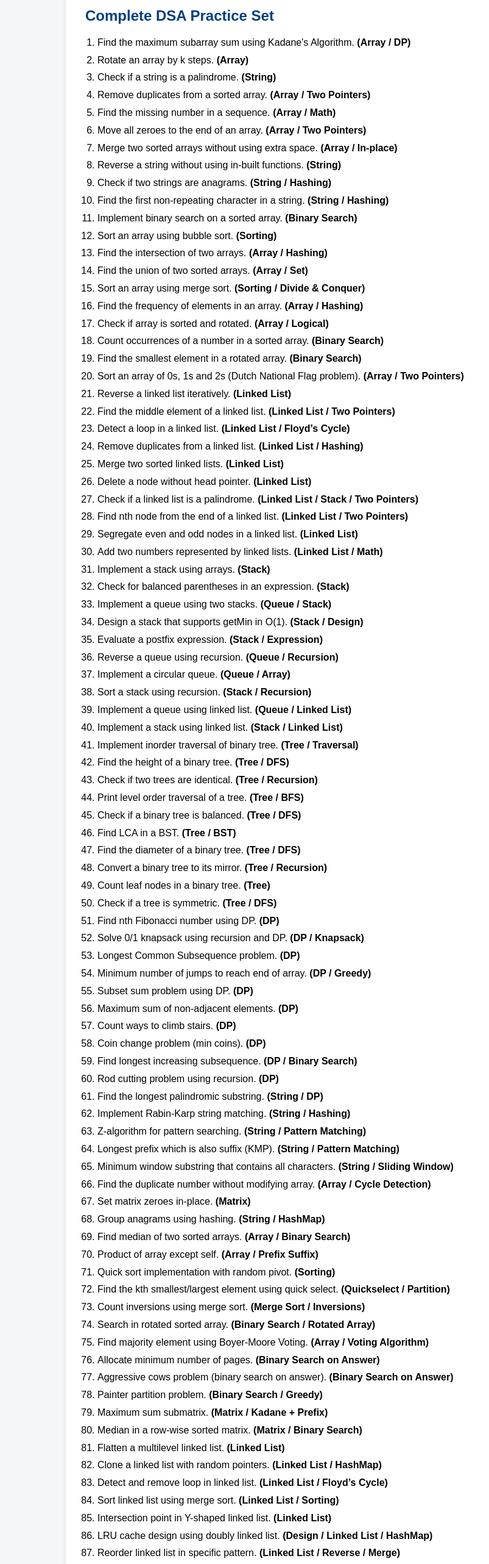
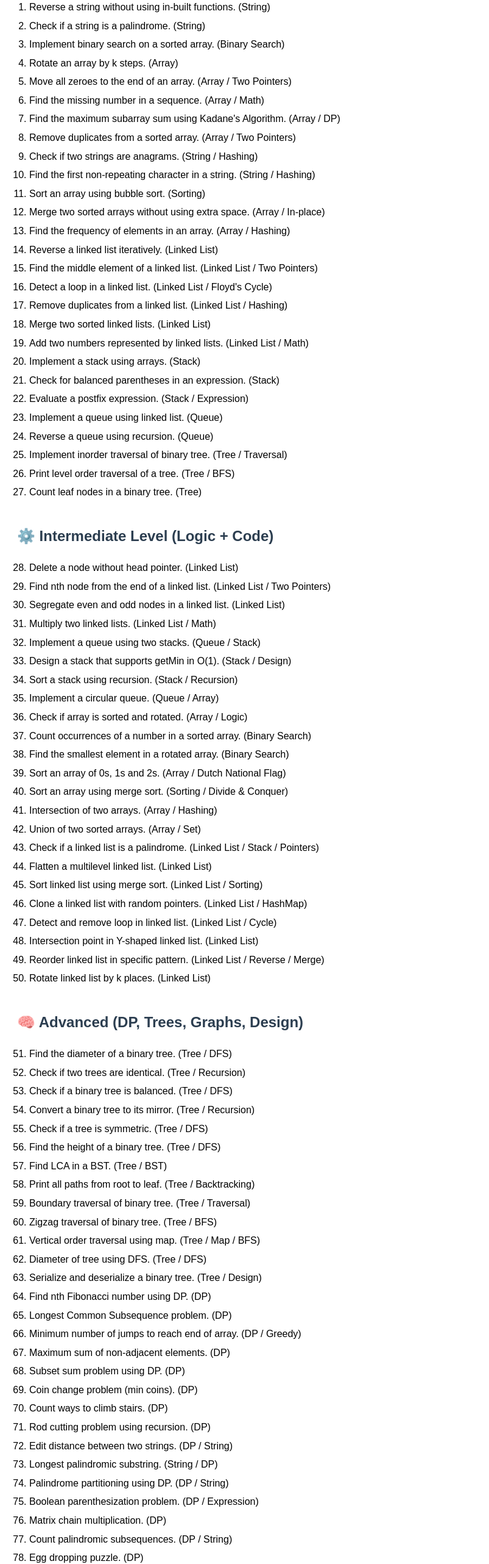
Before and after one commit to Vishalkc2303/prepare, a plain HTML site: page dsa.html in a window 1280 px wide. Shown: the part 200-2764 px from the top of the page at 61% size, without its empty margins (0-803 px from the left). Drawn offline with Linux system fonts and the light colour scheme.

Commit message:
Update dsa.html

```diff
--- a/dsa.html
+++ b/dsa.html
@@ -1,313 +1,164 @@
 <!DOCTYPE html>
 <html lang="en">
 <head>
-    <meta charset="UTF-8" />
-    <title>TCS DSA 200 Question Bank</title>
+  <meta charset="UTF-8">
+  <title>DSA Coding Questions</title>
   <style>
     body {
       font-family: Arial, sans-serif;
-        background-color: #f4f6f8;
-        margin: 0;
-        padding: 0;
-      }
-      header {
-        background-color: #004080;
-        color: white;
-        padding: 1.5rem;
-        text-align: center;
-      }
-      .container {
-        max-width: 1000px;
-        margin: 2rem auto;
-        background: white;
-        padding: 2rem;
-        border-radius: 8px;
-        box-shadow: 0 0 10px rgba(0, 0, 0, 0.1);
+      padding: 20px;
+      line-height: 1.6;
     }
     h2 {
-        color: #004080;
-        margin-bottom: 1rem;
+      color: #2c3e50;
+      margin-top: 40px;
     }
     ol {
       padding-left: 20px;
-        line-height: 1.8;
     }
-      footer {
-        background-color: #004080;
-        color: white;
-        text-align: center;
-        padding: 1rem;
-        margin-top: 2rem;
+    li {
+      margin-bottom: 5px;
+    }
+    .section {
+      margin-top: 30px;
     }
   </style>
 </head>
 <body>
-    <header>
-      <h1>TCS Ninja & Digital DSA 200-Question Bank</h1>
-    </header>
 
-    <div class="container">
-      <h2>Complete DSA Practice Set</h2>
-      <ol>
-        <li>
-          Find the maximum subarray sum using Kadane's Algorithm.
-          <b>(Array / DP)</b>
-        </li>
-        <li>Rotate an array by k steps. <b>(Array)</b></li>
-        <li>Check if a string is a palindrome. <b>(String)</b></li>
-        <li>
-          Remove duplicates from a sorted array. <b>(Array / Two Pointers)</b>
-        </li>
-        <li>Find the missing number in a sequence. <b>(Array / Math)</b></li>
-        <li>
-          Move all zeroes to the end of an array. <b>(Array / Two Pointers)</b>
-        </li>
-        <li>
-          Merge two sorted arrays without using extra space.
-          <b>(Array / In-place)</b>
-        </li>
-        <li>
-          Reverse a string without using in-built functions. <b>(String)</b>
-        </li>
-        <li>Check if two strings are anagrams. <b>(String / Hashing)</b></li>
-        <li>
-          Find the first non-repeating character in a string.
-          <b>(String / Hashing)</b>
-        </li>
-        <li>
-          Implement binary search on a sorted array. <b>(Binary Search)</b>
-        </li>
-        <li>Sort an array using bubble sort. <b>(Sorting)</b></li>
-        <li>Find the intersection of two arrays. <b>(Array / Hashing)</b></li>
-        <li>Find the union of two sorted arrays. <b>(Array / Set)</b></li>
-        <li>
-          Sort an array using merge sort. <b>(Sorting / Divide & Conquer)</b>
-        </li>
-        <li>
-          Find the frequency of elements in an array. <b>(Array / Hashing)</b>
-        </li>
-        <li>Check if array is sorted and rotated. <b>(Array / Logical)</b></li>
-        <li>
-          Count occurrences of a number in a sorted array.
-          <b>(Binary Search)</b>
-        </li>
-        <li>
-          Find the smallest element in a rotated array. <b>(Binary Search)</b>
-        </li>
-        <li>
-          Sort an array of 0s, 1s and 2s (Dutch National Flag problem).
-          <b>(Array / Two Pointers)</b>
-        </li>
-        <li>Reverse a linked list iteratively. <b>(Linked List)</b></li>
-        <li>
-          Find the middle element of a linked list.
-          <b>(Linked List / Two Pointers)</b>
-        </li>
-        <li>
-          Detect a loop in a linked list. <b>(Linked List / Floyd’s Cycle)</b>
-        </li>
-        <li>
-          Remove duplicates from a linked list. <b>(Linked List / Hashing)</b>
-        </li>
-        <li>Merge two sorted linked lists. <b>(Linked List)</b></li>
-        <li>Delete a node without head pointer. <b>(Linked List)</b></li>
-        <li>
-          Check if a linked list is a palindrome.
-          <b>(Linked List / Stack / Two Pointers)</b>
-        </li>
-        <li>
-          Find nth node from the end of a linked list.
-          <b>(Linked List / Two Pointers)</b>
-        </li>
-        <li>
-          Segregate even and odd nodes in a linked list. <b>(Linked List)</b>
-        </li>
-        <li>
-          Add two numbers represented by linked lists.
-          <b>(Linked List / Math)</b>
-        </li>
-        <li>Implement a stack using arrays. <b>(Stack)</b></li>
-        <li>Check for balanced parentheses in an expression. <b>(Stack)</b></li>
-        <li>Implement a queue using two stacks. <b>(Queue / Stack)</b></li>
-        <li>
-          Design a stack that supports getMin in O(1). <b>(Stack / Design)</b>
-        </li>
-        <li>Evaluate a postfix expression. <b>(Stack / Expression)</b></li>
-        <li>Reverse a queue using recursion. <b>(Queue / Recursion)</b></li>
-        <li>Implement a circular queue. <b>(Queue / Array)</b></li>
-        <li>Sort a stack using recursion. <b>(Stack / Recursion)</b></li>
-        <li>
-          Implement a queue using linked list. <b>(Queue / Linked List)</b>
-        </li>
-        <li>
-          Implement a stack using linked list. <b>(Stack / Linked List)</b>
-        </li>
-        <li>
-          Implement inorder traversal of binary tree. <b>(Tree / Traversal)</b>
-        </li>
-        <li>Find the height of a binary tree. <b>(Tree / DFS)</b></li>
-        <li>Check if two trees are identical. <b>(Tree / Recursion)</b></li>
-        <li>Print level order traversal of a tree. <b>(Tree / BFS)</b></li>
-        <li>Check if a binary tree is balanced. <b>(Tree / DFS)</b></li>
-        <li>Find LCA in a BST. <b>(Tree / BST)</b></li>
-        <li>Find the diameter of a binary tree. <b>(Tree / DFS)</b></li>
-        <li>Convert a binary tree to its mirror. <b>(Tree / Recursion)</b></li>
-        <li>Count leaf nodes in a binary tree. <b>(Tree)</b></li>
-        <li>Check if a tree is symmetric. <b>(Tree / DFS)</b></li>
-        <li>Find nth Fibonacci number using DP. <b>(DP)</b></li>
-        <li>
-          Solve 0/1 knapsack using recursion and DP. <b>(DP / Knapsack)</b>
-        </li>
-        <li>Longest Common Subsequence problem. <b>(DP)</b></li>
-        <li>
-          Minimum number of jumps to reach end of array. <b>(DP / Greedy)</b>
-        </li>
-        <li>Subset sum problem using DP. <b>(DP)</b></li>
-        <li>Maximum sum of non-adjacent elements. <b>(DP)</b></li>
-        <li>Count ways to climb stairs. <b>(DP)</b></li>
-        <li>Coin change problem (min coins). <b>(DP)</b></li>
-        <li>
-          Find longest increasing subsequence. <b>(DP / Binary Search)</b>
-        </li>
-        <li>Rod cutting problem using recursion. <b>(DP)</b></li>
-        <li>Find the longest palindromic substring. <b>(String / DP)</b></li>
-        <li>Implement Rabin-Karp string matching. <b>(String / Hashing)</b></li>
-        <li>
-          Z-algorithm for pattern searching. <b>(String / Pattern Matching)</b>
-        </li>
-        <li>
-          Longest prefix which is also suffix (KMP).
-          <b>(String / Pattern Matching)</b>
-        </li>
-        <li>
-          Minimum window substring that contains all characters.
-          <b>(String / Sliding Window)</b>
-        </li>
-        <li>
-          Find the duplicate number without modifying array.
-          <b>(Array / Cycle Detection)</b>
-        </li>
-        <li>Set matrix zeroes in-place. <b>(Matrix)</b></li>
-        <li>Group anagrams using hashing. <b>(String / HashMap)</b></li>
-        <li>
-          Find median of two sorted arrays. <b>(Array / Binary Search)</b>
-        </li>
-        <li>Product of array except self. <b>(Array / Prefix Suffix)</b></li>
-        <li>Quick sort implementation with random pivot. <b>(Sorting)</b></li>
-        <li>
-          Find the kth smallest/largest element using quick select.
-          <b>(Quickselect / Partition)</b>
-        </li>
-        <li>
-          Count inversions using merge sort. <b>(Merge Sort / Inversions)</b>
-        </li>
-        <li>
-          Search in rotated sorted array. <b>(Binary Search / Rotated Array)</b>
-        </li>
-        <li>
-          Find majority element using Boyer-Moore Voting.
-          <b>(Array / Voting Algorithm)</b>
-        </li>
-        <li>
-          Allocate minimum number of pages. <b>(Binary Search on Answer)</b>
-        </li>
-        <li>
-          Aggressive cows problem (binary search on answer).
-          <b>(Binary Search on Answer)</b>
-        </li>
-        <li>Painter partition problem. <b>(Binary Search / Greedy)</b></li>
-        <li>Maximum sum submatrix. <b>(Matrix / Kadane + Prefix)</b></li>
-        <li>
-          Median in a row-wise sorted matrix. <b>(Matrix / Binary Search)</b>
-        </li>
-        <li>Flatten a multilevel linked list. <b>(Linked List)</b></li>
-        <li>
-          Clone a linked list with random pointers.
-          <b>(Linked List / HashMap)</b>
-        </li>
-        <li>
-          Detect and remove loop in linked list.
-          <b>(Linked List / Floyd’s Cycle)</b>
-        </li>
-        <li>
-          Sort linked list using merge sort. <b>(Linked List / Sorting)</b>
-        </li>
-        <li>
-          Intersection point in Y-shaped linked list. <b>(Linked List)</b>
-        </li>
-        <li>
-          LRU cache design using doubly linked list.
-          <b>(Design / Linked List / HashMap)</b>
-        </li>
-        <li>
-          Reorder linked list in specific pattern.
-          <b>(Linked List / Reverse / Merge)</b>
-        </li>
-        <li>Rotate linked list by k places. <b>(Linked List)</b></li>
-        <li>
-          Add numbers represented as linked lists (with carry).
-          <b>(Linked List / Math)</b>
-        </li>
-        <li>Multiply two linked lists. <b>(Linked List / Math)</b></li>
-        <li>Diameter of tree using DFS. <b>(Tree / DFS)</b></li>
-        <li>Serialize and deserialize a binary tree. <b>(Tree / Design)</b></li>
-        <li>Boundary traversal of binary tree. <b>(Tree / Traversal)</b></li>
-        <li>Zigzag traversal of binary tree. <b>(Tree / BFS)</b></li>
-        <li>Vertical order traversal using map. <b>(Tree / Map / BFS)</b></li>
-        <li>Print all paths from root to leaf. <b>(Tree / Backtracking)</b></li>
-        <li>
-          Detect cycle in undirected graph using BFS. <b>(Graph / BFS)</b>
-        </li>
-        <li>
-          Topological sort using Kahn's algorithm. <b>(Graph / BFS / DAG)</b>
-        </li>
-        <li>
-          Check if a graph is bipartite. <b>(Graph / BFS or DFS Coloring)</b>
-        </li>
-        <li>
-          Dijkstra's algorithm for shortest path.
-          <b>(Graph / Priority Queue)</b>
-        </li>
-        <li>Edit distance between two strings. <b>(DP / String)</b></li>
-        <li>Boolean parenthesization problem. <b>(DP / Expression)</b></li>
-        <li>Matrix chain multiplication. <b>(DP)</b></li>
-        <li>Palindrome partitioning using DP. <b>(DP / String)</b></li>
-        <li>Egg dropping puzzle. <b>(DP)</b></li>
-        <li>Count palindromic subsequences. <b>(DP / String)</b></li>
-        <li>Wild card pattern matching. <b>(DP / String Matching)</b></li>
-        <li>Word break problem using Trie + DP. <b>(Trie / DP)</b></li>
-        <li>Minimum cost path in a matrix. <b>(DP / Matrix)</b></li>
-        <li>Maximum profit in job scheduling. <b>(DP / Greedy)</b></li>
-        <li>
-          Implement Disjoint Set Union with path compression.
-          <b>(DSU / Union Find)</b>
-        </li>
-        <li>
-          Find articulation points in graph. <b>(Graph / DFS / Bridges)</b>
-        </li>
-        <li>Trie implementation with insert, search, delete. <b>(Trie)</b></li>
-        <li>
-          Detect bridge edges in graph. <b>(Graph / Tarjan’s Algorithm)</b>
-        </li>
-        <li>XOR of all elements in a range. <b>(Bit Manipulation)</b></li>
-        <li>
-          Count total set bits from 1 to N. <b>(Bit Manipulation / DP)</b>
-        </li>
-        <li>Check if a number is power of 4. <b>(Bit Manipulation)</b></li>
-        <li>
-          Sieve of Eratosthenes for prime numbers. <b>(Math / Prime Sieve)</b>
-        </li>
-        <li>
-          Find square root using binary search. <b>(Binary Search / Math)</b>
-        </li>
-        <li>
-          Game theory: Nim game implementation. <b>(Game Theory / XOR)</b>
-        </li>
+  <h1>✅ DSA Coding Questions Rearranged for Practice</h1>
+
+  <div class="section">
+    <h2>🔰 Beginner Friendly (Start Coding Immediately)</h2>
+    <ol start="1">
+      <li>Reverse a string without using in-built functions. (String)</li>
+      <li>Check if a string is a palindrome. (String)</li>
+      <li>Implement binary search on a sorted array. (Binary Search)</li>
+      <li>Rotate an array by k steps. (Array)</li>
+      <li>Move all zeroes to the end of an array. (Array / Two Pointers)</li>
+      <li>Find the missing number in a sequence. (Array / Math)</li>
+      <li>Find the maximum subarray sum using Kadane's Algorithm. (Array / DP)</li>
+      <li>Remove duplicates from a sorted array. (Array / Two Pointers)</li>
+      <li>Check if two strings are anagrams. (String / Hashing)</li>
+      <li>Find the first non-repeating character in a string. (String / Hashing)</li>
+      <li>Sort an array using bubble sort. (Sorting)</li>
+      <li>Merge two sorted arrays without using extra space. (Array / In-place)</li>
+      <li>Find the frequency of elements in an array. (Array / Hashing)</li>
+      <li>Reverse a linked list iteratively. (Linked List)</li>
+      <li>Find the middle element of a linked list. (Linked List / Two Pointers)</li>
+      <li>Detect a loop in a linked list. (Linked List / Floyd's Cycle)</li>
+      <li>Remove duplicates from a linked list. (Linked List / Hashing)</li>
+      <li>Merge two sorted linked lists. (Linked List)</li>
+      <li>Add two numbers represented by linked lists. (Linked List / Math)</li>
+      <li>Implement a stack using arrays. (Stack)</li>
+      <li>Check for balanced parentheses in an expression. (Stack)</li>
+      <li>Evaluate a postfix expression. (Stack / Expression)</li>
+      <li>Implement a queue using linked list. (Queue)</li>
+      <li>Reverse a queue using recursion. (Queue)</li>
+      <li>Implement inorder traversal of binary tree. (Tree / Traversal)</li>
+      <li>Print level order traversal of a tree. (Tree / BFS)</li>
+      <li>Count leaf nodes in a binary tree. (Tree)</li>
     </ol>
   </div>
 
-    <footer>
-      &copy; 2025 TCS DSA Practice Bank | Crack Ninja & Digital with Confidence
-    </footer>
+  <div class="section">
+    <h2>⚙️ Intermediate Level (Logic + Code)</h2>
+    <ol start="28">
+      <li>Delete a node without head pointer. (Linked List)</li>
+      <li>Find nth node from the end of a linked list. (Linked List / Two Pointers)</li>
+      <li>Segregate even and odd nodes in a linked list. (Linked List)</li>
+      <li>Multiply two linked lists. (Linked List / Math)</li>
+      <li>Implement a queue using two stacks. (Queue / Stack)</li>
+      <li>Design a stack that supports getMin in O(1). (Stack / Design)</li>
+      <li>Sort a stack using recursion. (Stack / Recursion)</li>
+      <li>Implement a circular queue. (Queue / Array)</li>
+      <li>Check if array is sorted and rotated. (Array / Logic)</li>
+      <li>Count occurrences of a number in a sorted array. (Binary Search)</li>
+      <li>Find the smallest element in a rotated array. (Binary Search)</li>
+      <li>Sort an array of 0s, 1s and 2s. (Array / Dutch National Flag)</li>
+      <li>Sort an array using merge sort. (Sorting / Divide & Conquer)</li>
+      <li>Intersection of two arrays. (Array / Hashing)</li>
+      <li>Union of two sorted arrays. (Array / Set)</li>
+      <li>Check if a linked list is a palindrome. (Linked List / Stack / Pointers)</li>
+      <li>Flatten a multilevel linked list. (Linked List)</li>
+      <li>Sort linked list using merge sort. (Linked List / Sorting)</li>
+      <li>Clone a linked list with random pointers. (Linked List / HashMap)</li>
+      <li>Detect and remove loop in linked list. (Linked List / Cycle)</li>
+      <li>Intersection point in Y-shaped linked list. (Linked List)</li>
+      <li>Reorder linked list in specific pattern. (Linked List / Reverse / Merge)</li>
+      <li>Rotate linked list by k places. (Linked List)</li>
+    </ol>
+  </div>
+
+  <div class="section">
+    <h2>🧠 Advanced (DP, Trees, Graphs, Design)</h2>
+    <ol start="51">
+      <li>Find the diameter of a binary tree. (Tree / DFS)</li>
+      <li>Check if two trees are identical. (Tree / Recursion)</li>
+      <li>Check if a binary tree is balanced. (Tree / DFS)</li>
+      <li>Convert a binary tree to its mirror. (Tree / Recursion)</li>
+      <li>Check if a tree is symmetric. (Tree / DFS)</li>
+      <li>Find the height of a binary tree. (Tree / DFS)</li>
+      <li>Find LCA in a BST. (Tree / BST)</li>
+      <li>Print all paths from root to leaf. (Tree / Backtracking)</li>
+      <li>Boundary traversal of binary tree. (Tree / Traversal)</li>
+      <li>Zigzag traversal of binary tree. (Tree / BFS)</li>
+      <li>Vertical order traversal using map. (Tree / Map / BFS)</li>
+      <li>Diameter of tree using DFS. (Tree / DFS)</li>
+      <li>Serialize and deserialize a binary tree. (Tree / Design)</li>
+      <li>Find nth Fibonacci number using DP. (DP)</li>
+      <li>Longest Common Subsequence problem. (DP)</li>
+      <li>Minimum number of jumps to reach end of array. (DP / Greedy)</li>
+      <li>Maximum sum of non-adjacent elements. (DP)</li>
+      <li>Subset sum problem using DP. (DP)</li>
+      <li>Coin change problem (min coins). (DP)</li>
+      <li>Count ways to climb stairs. (DP)</li>
+      <li>Rod cutting problem using recursion. (DP)</li>
+      <li>Edit distance between two strings. (DP / String)</li>
+      <li>Longest palindromic substring. (String / DP)</li>
+      <li>Palindrome partitioning using DP. (DP / String)</li>
+      <li>Boolean parenthesization problem. (DP / Expression)</li>
+      <li>Matrix chain multiplication. (DP)</li>
+      <li>Count palindromic subsequences. (DP / String)</li>
+      <li>Egg dropping puzzle. (DP)</li>
+      <li>Word break problem using Trie + DP. (Trie / DP)</li>
+      <li>Minimum cost path in a matrix. (DP / Matrix)</li>
+      <li>Maximum profit in job scheduling. (DP / Greedy)</li>
+      <li>Find the duplicate number without modifying array. (Array / Cycle)</li>
+      <li>Set matrix zeroes in-place. (Matrix)</li>
+      <li>Group anagrams using hashing. (String / HashMap)</li>
+      <li>Find median of two sorted arrays. (Array / Binary Search)</li>
+      <li>Product of array except self. (Array / Prefix-Suffix)</li>
+      <li>Quick sort implementation with random pivot. (Sorting)</li>
+      <li>Quick select for kth smallest/largest. (Partition / QuickSelect)</li>
+      <li>Count inversions using merge sort. (Merge Sort / Inversions)</li>
+      <li>Search in rotated sorted array. (Binary Search)</li>
+      <li>Majority element using Boyer-Moore Voting. (Array / Voting)</li>
+      <li>Allocate minimum number of pages. (Binary Search on Answer)</li>
+      <li>Aggressive cows problem. (Binary Search on Answer)</li>
+      <li>Painter partition problem. (Binary Search / Greedy)</li>
+      <li>Maximum sum submatrix. (Matrix / Kadane)</li>
+      <li>Median in a row-wise sorted matrix. (Matrix / Binary Search)</li>
+      <li>Trie implementation with insert, search, delete. (Trie)</li>
+      <li>Rabin-Karp string matching. (String / Hashing)</li>
+      <li>Z-algorithm for pattern searching. (String / Pattern Matching)</li>
+      <li>Longest prefix which is also suffix (KMP). (String / Pattern Matching)</li>
+      <li>Minimum window substring that contains all characters. (String / Sliding Window)</li>
+      <li>Implement Disjoint Set Union with path compression. (DSU / Union Find)</li>
+      <li>Find articulation points in graph. (Graph / DFS)</li>
+      <li>Detect bridge edges in graph. (Graph / Tarjan)</li>
+      <li>Detect cycle in undirected graph using BFS. (Graph / BFS)</li>
+      <li>Topological sort using Kahn's algorithm. (Graph / BFS)</li>
+      <li>Check if a graph is bipartite. (Graph / Coloring)</li>
+      <li>Dijkstra's algorithm for shortest path. (Graph / Priority Queue)</li>
+      <li>XOR of all elements in a range. (Bit Manipulation)</li>
+      <li>Count total set bits from 1 to N. (Bit Manipulation / DP)</li>
+      <li>Check if a number is power of 4. (Bit Manipulation)</li>
+      <li>Sieve of Eratosthenes for prime numbers. (Math / Primes)</li>
+      <li>Find square root using binary search. (Math / Binary Search)</li>
+      <li>Game theory: Nim game implementation. (Game Theory / XOR)</li>
+    </ol>
+  </div>
+
 </body>
 </html>
```
Lines whose indentation alone changed are shown as unchanged.
